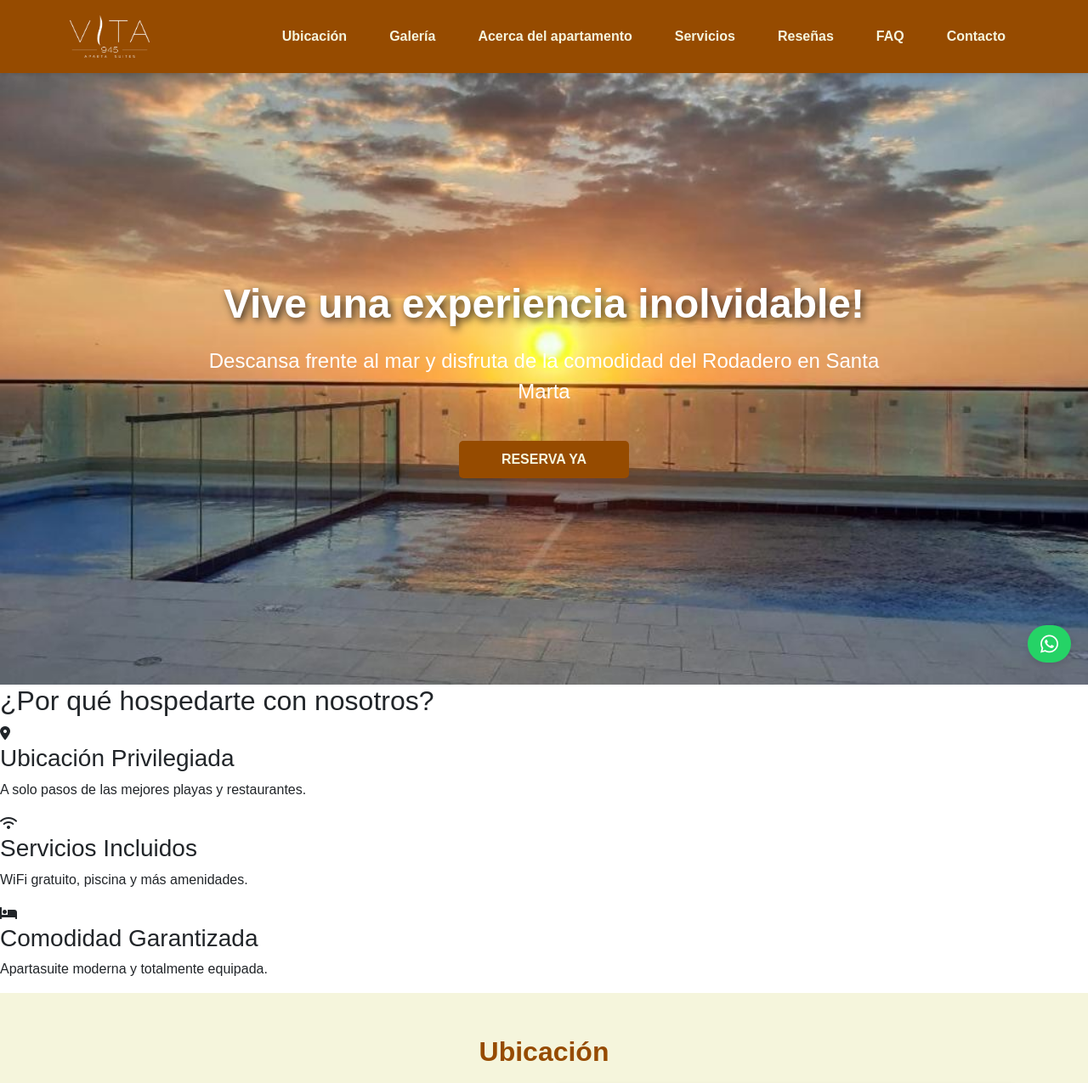
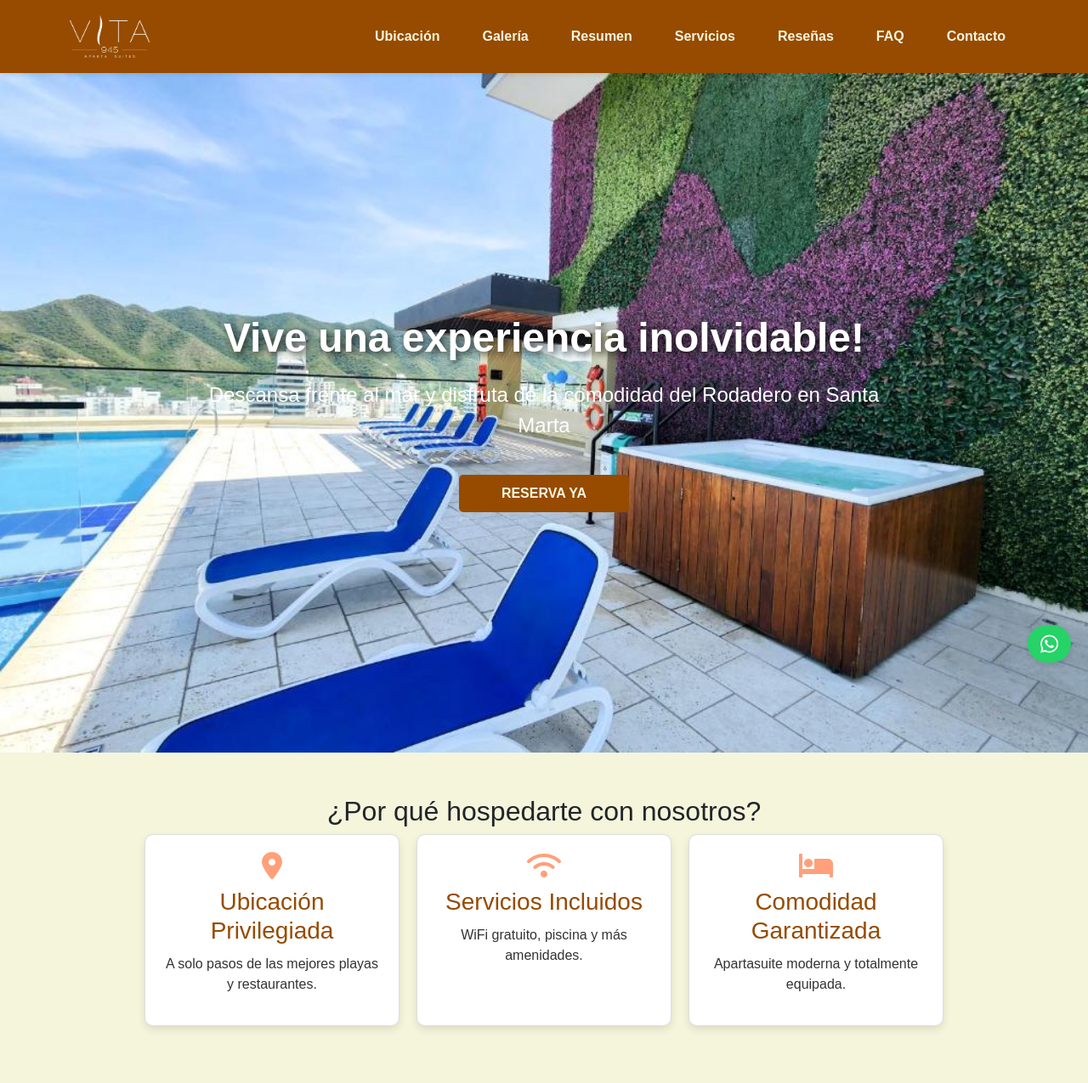
Before and after one commit to JulianBarajas/LandingPage, a plain HTML site: page index.html in a window 1280 px wide. Shown: the top 1275 px of the page at 85% size. Drawn offline with nearby package versions, Linux system fonts and the light colour scheme; grey boxes are pictures that could not be loaded.

Commit message:
Actualizar Hero con imágenes y estilos mejorados

```diff
--- a/index.html
+++ b/index.html
@@ -52,7 +52,7 @@
           <ul class="nav-links" id="nav-links">
             <li><a href="#ubicacion">Ubicación</a></li>
             <li><a href="#galeria">Galería</a></li>
-            <li><a href="#acerca">Acerca del apartamento</a></li>
+            <li><a href="#acerca">Resumen</a></li>
             <li><a href="#amenities-services">Servicios</a></li>
             <li><a href="#reseñas">Reseñas</a></li>
             <li><a href="#faq">FAQ</a></li>
--- a/styles.css
+++ b/styles.css
@@ -26,9 +26,9 @@ section {
 
 /* Hero Section */
 .hero {
-  background: url("Hero.png") no-repeat center center;
+  background: url("Terraza.png") no-repeat center center;
   background-size: cover;
-  height: 90vh;
+  height: 100vh;
   display: flex;
   justify-content: center;
   align-items: center;
@@ -92,8 +92,8 @@ section {
 
 /* ----------------------------------------------------------------------------------------- */
 
-/* .benefits-section {
-  background-color: #f5f5dc; /* Beige
+.benefits-section {
+  background-color: #f5f5dc;
   padding: 50px 20px;
   text-align: center;
 }
@@ -121,12 +121,12 @@ section {
 
 .benefit i {
   font-size: 2rem;
-  color: #ffa07a; /* Naranja suave
+  color: #ffa07a;
   margin-bottom: 10px;
 }
 
 .benefit h3 {
-  color: #964b00; /* Marrón claro
+  color: #964b00;
   margin-bottom: 10px;
 }
 
```
Also changed, not shown: HeroVita.jpg (added), PosibleHero.jpg (added), VistaAlMar.jpg (added).
